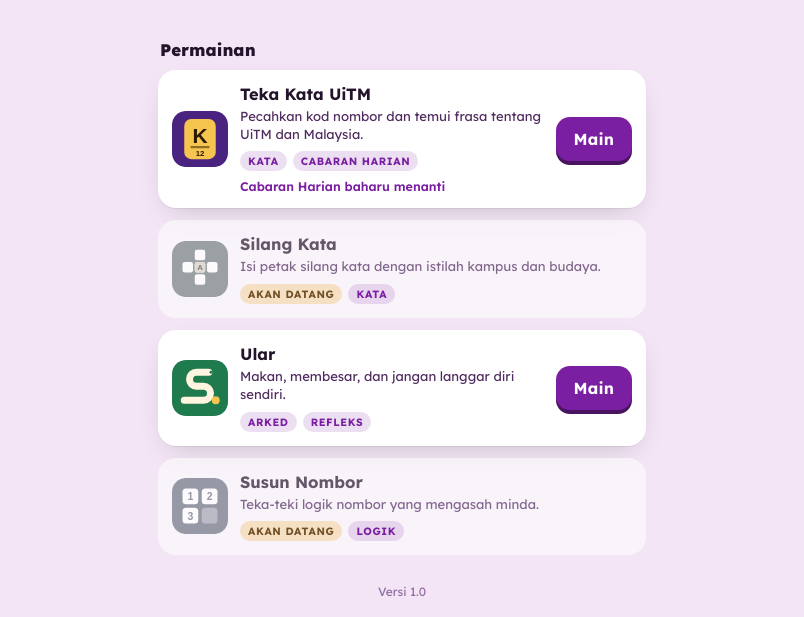
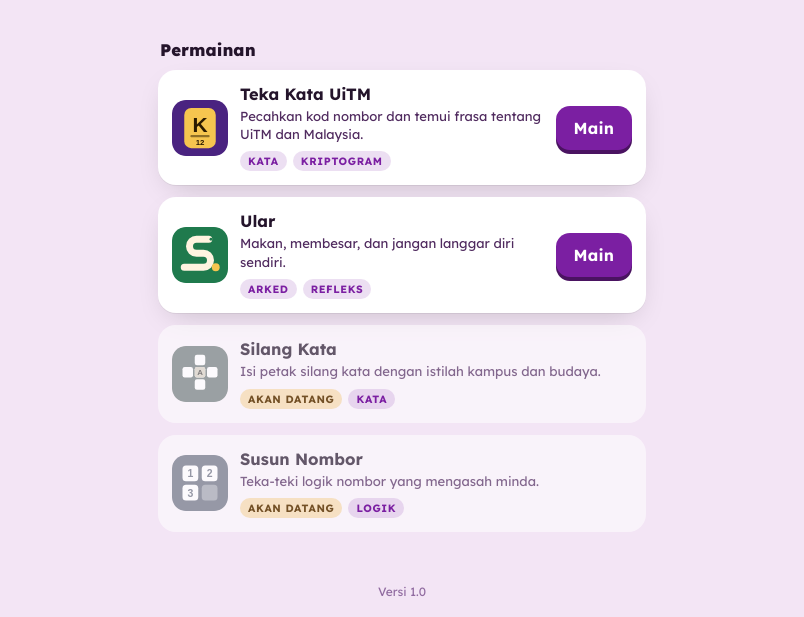
Before and after one commit to nullifye/arcade, a website with bundled scripts: page index.html in a window 1280 px wide. Shown: the part 183-800 px from the top of the page, without its empty margins (238-1042 px from the left). Built offline with nearby package versions, Linux system fonts and the light colour scheme.

Commit message:
feat(hub): Ular after Teka Kata, no daily-challenge text, 3D controller icon
- Game order: Teka Kata, Ular, Silang Kata, Susun Nombor.
- The hub no longer mentions the daily challenge: no status line on
  Teka Kata's card or in the continue card, and Teka Kata's tag
  "Cabaran Harian" is now "Kriptogram". Other games have no daily
  challenge, so the hub stays the same for all.
- Icon: the controller in flat 3D (each part on a darker edge, with a
  shadow), centred vertically; icon-512.png re-rendered.

Co-Authored-By: Claude Opus 5.5 <noreply@anthropic.com>

```diff
--- a/css/style.css
+++ b/css/style.css
@@ -833,11 +833,6 @@ html.appswarga-fullscreen.aw-close-visible .screen {
   color: var(--ink-2);
 }
 
-.continue-text .continue-daily {
-  color: var(--primary);
-  font-weight: 600;
-}
-
 .continue-card .btn {
   flex: none;
   padding: 10px 16px;
@@ -912,13 +907,6 @@ html.appswarga-fullscreen.aw-close-visible .screen {
   padding: 3px 8px;
 }
 
-.game-status {
-  margin: 8px 0 0;
-  font-size: 0.78rem;
-  font-weight: 600;
-  color: var(--primary);
-}
-
 .game-play {
   padding: 10px 18px;
   min-height: 44px;
--- a/index.html
+++ b/index.html
@@ -58,7 +58,6 @@
           <h2 id="continue-title">Sambung bermain</h2>
           <strong id="continue-name"></strong>
           <small id="continue-meta"></small>
-          <small class="continue-daily" id="continue-daily" hidden></small>
         </div>
         <button type="button" class="btn btn-gold" id="continue-btn">Main</button>
       </section>
--- a/js/format.js
+++ b/js/format.js
@@ -1,14 +1,4 @@
 // Small formatting helpers for the hub (no DOM, so they're unit-tested).
-
-/** Today's date in Malaysia as YYYY-MM-DD (the games' daily challenges roll over at midnight MYT). */
-export function todayKL(date = new Date()) {
-  return new Intl.DateTimeFormat('en-CA', {
-    timeZone: 'Asia/Kuala_Lumpur',
-    year: 'numeric',
-    month: '2-digit',
-    day: '2-digit',
-  }).format(date);
-}
 
 /** "baru sahaja", "5 minit lalu", "3 jam lalu", "semalam", "4 hari lalu". */
 export function timeAgo(ms, now = Date.now()) {
@@ -31,12 +21,3 @@ export function formatPlayTime(seconds) {
 }
 
 export const formatPoints = (n) => new Intl.NumberFormat('ms-MY').format(n);
-
-/** One line about today's daily challenge, from a game's arked.game.<id> record. */
-export function dailyLine(game, record, today) {
-  if (!game.daily) return '';
-  const d = record?.daily;
-  if (d?.date !== today) return 'Cabaran Harian baharu menanti';
-  if (d.status === 'playing') return 'Cabaran Harian sedang berjalan';
-  return d.won ? `Cabaran Harian selesai · ${formatPoints(d.score ?? 0)} mata` : 'Cabaran Harian: cuba lagi esok';
-}
--- a/js/games.js
+++ b/js/games.js
@@ -7,7 +7,6 @@
 //   icon    square image in this repo (icons/), shown at 56 px
 //   tags    up to 3 short labels
 //   status  'live' (playable) or 'soon' (an "Akan Datang" card, not playable)
-//   daily   true if the game writes a daily-challenge status to arked.game.<id>
 
 export const GAMES = [
   {
@@ -16,9 +15,17 @@ export const GAMES = [
     desc: 'Pecahkan kod nombor dan temui frasa tentang UiTM dan Malaysia.',
     url: 'https://nullifye.github.io/warga-games/teka-kata/',
     icon: 'icons/teka-kata.svg',
-    tags: ['Kata', 'Cabaran Harian'],
+    tags: ['Kata', 'Kriptogram'],
     status: 'live',
-    daily: true,
+  },
+  {
+    id: 'ular',
+    name: 'Ular',
+    desc: 'Makan, membesar, dan jangan langgar diri sendiri.',
+    url: 'https://nullifye.github.io/warga-games/ular/',
+    icon: 'icons/ular.svg',
+    tags: ['Arked', 'Refleks'],
+    status: 'live',
   },
   {
     id: 'silang-kata',
@@ -28,15 +35,6 @@ export const GAMES = [
     icon: 'icons/silang-kata.svg',
     tags: ['Kata'],
     status: 'soon',
-  },
-  {
-    id: 'ular',
-    name: 'Ular',
-    desc: 'Makan, membesar, dan jangan langgar diri sendiri.',
-    url: 'https://nullifye.github.io/warga-games/ular/',
-    icon: 'icons/ular.svg',
-    tags: ['Arked', 'Refleks'],
-    status: 'live',
   },
   {
     id: 'susun-nombor',
--- a/js/main.js
+++ b/js/main.js
@@ -2,7 +2,7 @@
 import { GAMES, launchUrl } from './games.js';
 import { fetchSummary, pointsConfigured } from './points.js';
 import { PROFILE_KEY, gameKey, migrateLocal, readShared, syncShared, writeShared } from './shared-store.js';
-import { dailyLine, formatPlayTime, formatPoints, timeAgo, todayKL } from './format.js';
+import { formatPlayTime, formatPoints, timeAgo } from './format.js';
 import { USER_TYPES, CAMPUSES, NON_UITM_CAMPUS, userTypeLabel } from './profile-options.js';
 import { enhanceSelect, refreshSelect, closeSelectSheet } from './select.js';
 import {
@@ -198,7 +198,6 @@ function play(game) {
 }
 
 function renderGrid() {
-  const today = todayKL();
   const grid = $('#game-grid');
   grid.replaceChildren();
   for (const g of GAMES) {
@@ -217,8 +216,6 @@ function renderGrid() {
     body.append(tags);
     li.append(icon, body);
     if (live) {
-      const line = dailyLine(g, readShared(gameKey(g.id)), today);
-      if (line) body.append(h('p', 'game-status', line));
       const btn = h('button', 'btn btn-primary game-play', 'Main');
       btn.type = 'button';
       btn.setAttribute('aria-label', `Main ${g.name}`);
@@ -241,17 +238,10 @@ function renderContinue() {
   card.hidden = !best;
   if (!best) return;
   const { g, rec } = best;
-  const today = todayKL();
   $('#continue-icon').src = g.icon;
   $('#continue-name').textContent = g.name;
   $('#continue-meta').textContent = `Dimainkan ${timeAgo(rec.lastPlayedAt)}`;
-  const daily = dailyLine(g, rec, today);
-  $('#continue-daily').textContent = daily;
-  $('#continue-daily').hidden = !daily;
-  const playing = rec.daily?.date === today && rec.daily.status === 'playing';
-  const btn = $('#continue-btn');
-  btn.textContent = playing ? 'Sambung' : 'Main';
-  btn.onclick = () => play(g);
+  $('#continue-btn').onclick = () => play(g);
 }
 
 // ---------- points ----------
```
Also changed, not shown: tests/format.test.mjs (+3 -15 lines), icon-512.png, icon.svg.
